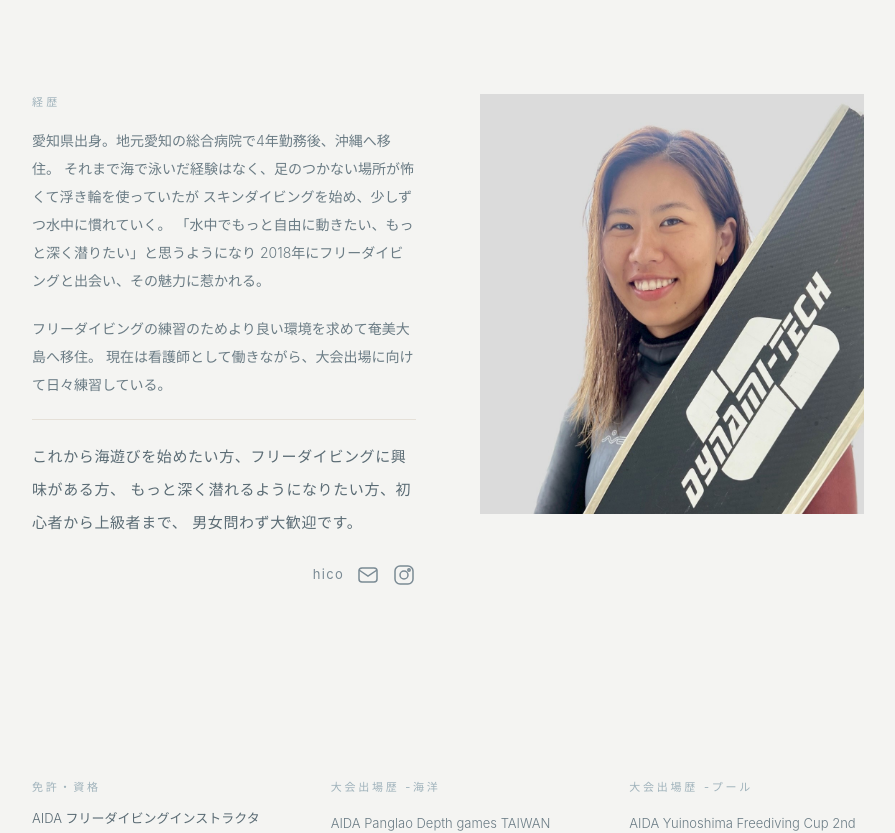
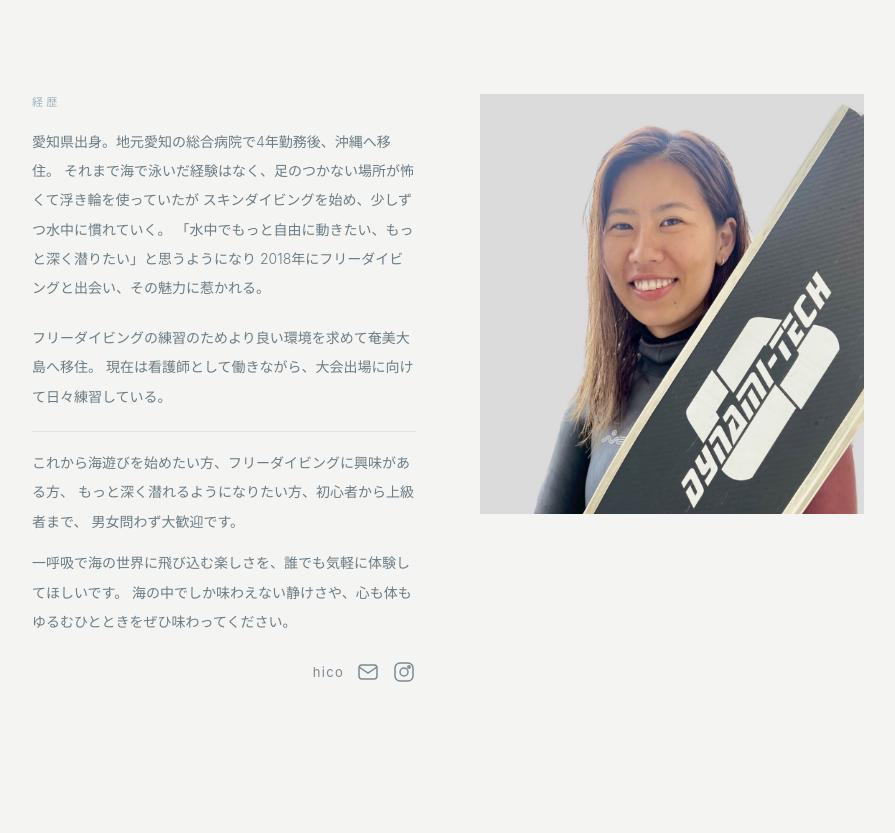
Before and after one commit to ikucha-portfolio/freediving-site, a React (Vite) app: page /about in a window 1280 px wide. Shown: the part 402-1235 px from the top of the page, without its empty margins (192-1087 px from the left). Built offline with nearby package versions, Linux system fonts and the light colour scheme; a web font is replaced by a local one.

Commit message:
Corse・About の文章添削

```diff
--- a/src/pages/Courses.jsx
+++ b/src/pages/Courses.jsx
@@ -71,19 +71,20 @@ const Courses = () => {
             description1={
               <>
                 フリーダイビング初級コース。<br />
-                より深く長く潜るためのスキルを身につけます。
+                フリーダイビングの基礎を学ぶコースです。
               </>
             }
             description2={
               <>
                 呼吸法、リラクゼーション、耳抜き、フィンワーク、潜り方、バディシステム、レスキューを学びます。<br />
                 条件を満たす方はAIDA1をスキップして受講可能です。<br /><br />
-                参加条件：18歳以上で健康な方／200m以上（ノーフィン）または300m以上（フィン使用）泳げる方<br />
+                参加条件：18歳以上で健康な方（持病がある方は要相談）／スキンダイビング経験があり5〜8m潜るころができる方／<br />
+                フィンなしで200m以上、またはシュノーケル・フィンマスク使用して300m以上泳げる方<br />
                 日程：2.5〜3日（日程を分けての受講可能）<br />
                 場所：瀬戸内町のビーチ<br />
-                料金：¥55,000（別途認定料・プール使用料あり）<br /><br />
+                料金：¥55,000（別途AIDA認定料・プール使用料あり）<br /><br />
                 認定条件：STA2分 / DYN40m / CWT12m（最大20m）<br />
-                ※未達項目は1年間有効で再挑戦可能
+                ※未達項目は1年間有効で再挑戦可能（他のインストラクターでも可）<br />
               </>
             }
             image="/images/aida-2.jpeg"
@@ -102,13 +103,13 @@ const Courses = () => {
             }
             description2={
               <>
-                フレンツェル法、圧外傷、トレーニング設計、フリーフォール、バディトレーニングなど実践的な内容を学びます。<br /><br />
-                参加条件：AIDA2または同等資格／18歳以上で健康な方<br />
+                フレンツェル法（耳抜き）、圧外傷、トレーニング設計、フリーフォール、バディトレーニング、レスキューなど実践的な内容を学びます。<br /><br />
+                参加条件：AIDA2または他団体同等資格ありの方／18歳以上で健康な方（持病がある方は要相談）<br />
                 日程：3〜3.5日（日程を分けての受講可能）<br />
                 場所：瀬戸内町のビーチ<br />
-                料金：¥65,000（別途認定料・プール使用料あり）<br /><br />
+                料金：¥65,000（別途AIDA認定料・プール使用料あり）<br /><br />
                 認定条件：STA2分45秒 / DYN55m / CWT24m / 筆記テスト<br />
-                ※未達項目は1年間有効で再挑戦可能
+                ※未達項目は1年間有効で再挑戦可能（他のインストラクターでも可）<br />
               </>
             }
             image="/images/aida-3.jpeg"
@@ -123,14 +124,14 @@ const Courses = () => {
             description1={
               <>
                 ライセンス取得後のスキルアップや、
-                個々のレベル・目標に沿ったトレーニングを行います
+                個々のレベル・目標に沿ったトレーニングを行います。
               </>
             }
             description2={
               <>
                 参加条件：18歳以上で健康に問題のない方<br />
                 （持病がある方は事前にご相談ください）<br />
-                AIDA1、または他団体のライセンスをお持ちの方がご参加いただけます。<br />
+                AIDA、または他団体のライセンスをお持ちの方がご参加いただけます。<br />
                 安全のため最大深度は、受講者様のスキルをお伺いし、相談のうえインストラクターが決定します。<br />
                 (最大深度：40mまで)<br /><br />
                 場所：瀬戸内町のビーチ<br />
--- a/src/pages/about.jsx
+++ b/src/pages/about.jsx
@@ -57,7 +57,7 @@ export default function About() {
 
         <div className="space-y-5 text-[#6b7c85] text-[14px] leading-[2] font-light">
 
-          <p>
+          <p className="leading-[2.1]">
   愛知県出身。地元愛知の総合病院で4年勤務後、沖縄へ移住。
   それまで海で泳いだ経験はなく、足のつかない場所が怖くて浮き輪を使っていたが
   スキンダイビングを始め、少しずつ水中に慣れていく。
@@ -65,18 +65,25 @@ export default function About() {
   2018年にフリーダイビングと出会い、その魅力に惹かれる。
 </p>
 
-          <p>
+<p className="leading-[2.1] mt-4">
   フリーダイビングの練習のためより良い環境を求めて奄美大島へ移住。
   現在は看護師として働きながら、大会出場に向けて日々練習している。
 </p>
 
 {/* メッセージ */}
-          <div className="pt-5 border-t border-[#e5e0d8]">
-            <p className="text-[15px] leading-[2.2] tracking-[0.04em] text-[#5a6b74]">
+<div className="pt-4 mt-4 border-t border-[#e5e0d8]">
+
+  <p className="leading-[2.1]">
     これから海遊びを始めたい方、フリーダイビングに興味がある方、
     もっと深く潜れるようになりたい方、初心者から上級者まで、
     男女問わず大歓迎です。
   </p>
+
+  <p className="leading-[2.1] mt-3">
+    一呼吸で海の世界に飛び込む楽しさを、誰でも気軽に体験してほしいです。
+    海の中でしか味わえない静けさや、心も体もゆるむひとときをぜひ味わってください。
+  </p>
+
 </div>
 
         </div>
```
Lines whose indentation alone changed are shown as unchanged.
